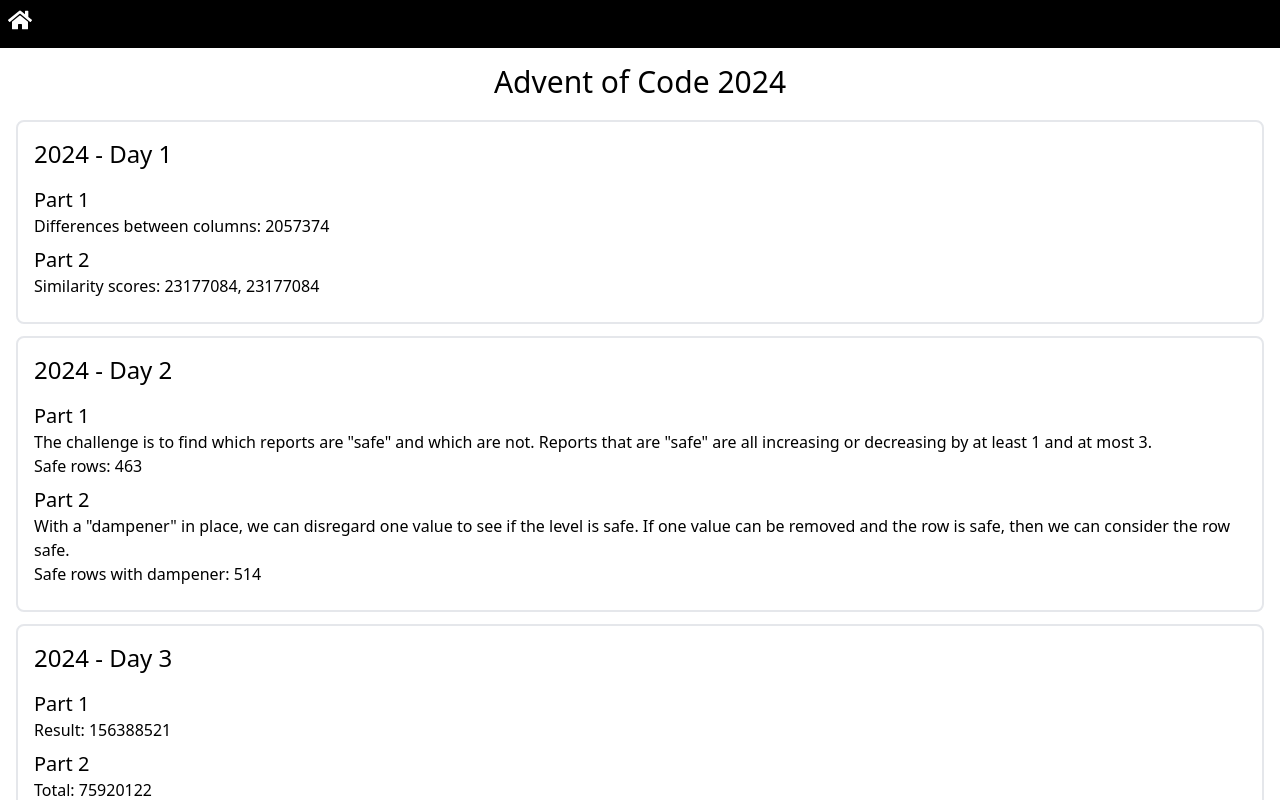
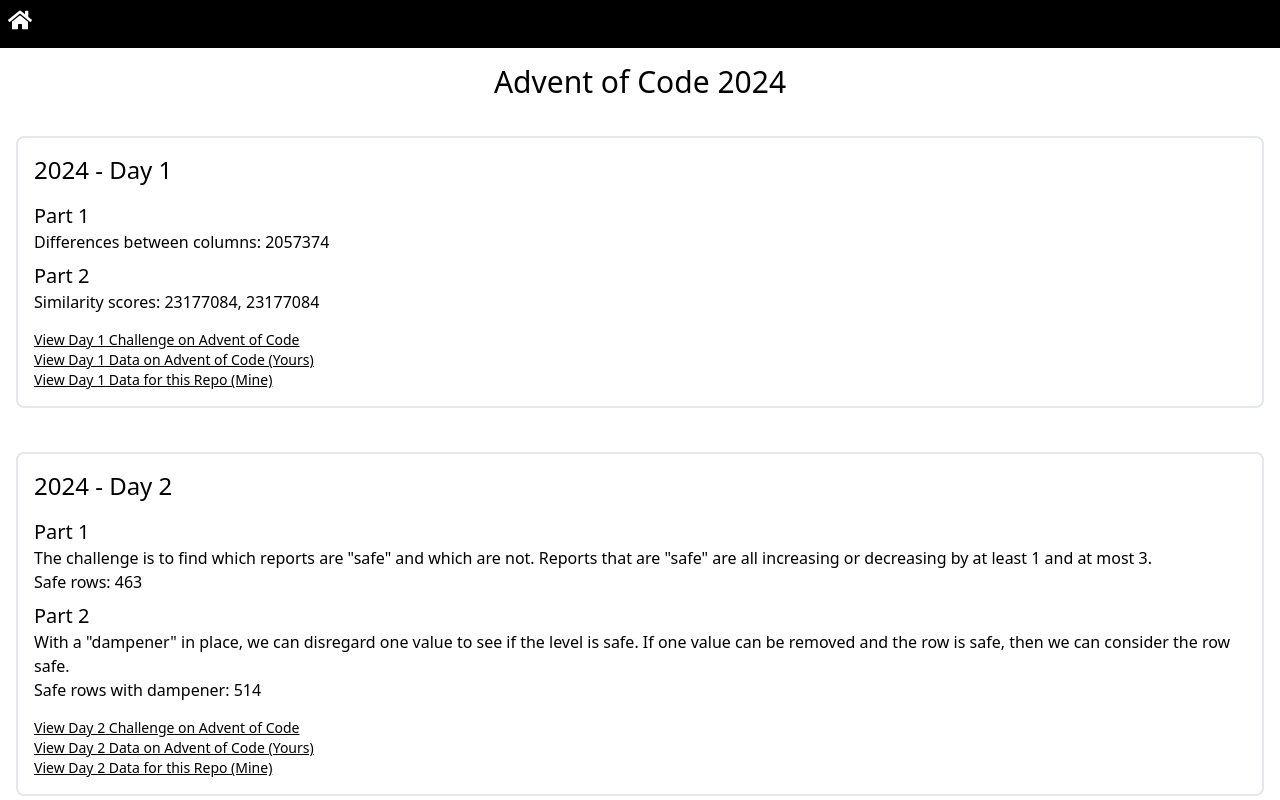
Before and after one commit to coolinmc6/medium, a Next.js app: page /advent-of-code/2024 in a window 1280 px wide. Shown: the top 800 px of the page. Built offline with nearby package versions, Linux system fonts and the light colour scheme.

Commit message:
Add links for each day

```diff
--- /dev/null
+++ b/src/app/util/aoc-helpers.ts
@@ -0,0 +1,14 @@
+export const getOfficialUrl = (year: number, day: number) =>
+  `https://adventofcode.com/${year}/day/${day}`;
+export const getOfficialInputDataUrl = (year: number, day: number) =>
+  `https://adventofcode.com/${year}/day/${day}/input`;
+export const getRepoInputDataUrl = (year: number, day: number) =>
+  `/aoc/${year}/day${day}.txt`;
+
+export const getLinks = (year: number, day: number) => {
+  return {
+    officialUrl: getOfficialUrl(year, day),
+    officialInputDataUrl: getOfficialInputDataUrl(year, day),
+    repoInputDataUrl: getRepoInputDataUrl(year, day),
+  };
+};
--- a/src/ui/aoc-components/DayWrapper.tsx
+++ b/src/ui/aoc-components/DayWrapper.tsx
@@ -1,4 +1,7 @@
 import type { PropsWithChildren } from "react";
+import { getLinks } from "@/app/util/aoc-helpers";
+import { SiAdventofcode } from "react-icons/si";
+import Link from "next/link";
 
 type DayWrapperProps = {
   day: number;
@@ -6,12 +9,40 @@
 } & PropsWithChildren;
 
 export const DayWrapper = ({ children, day, year }: DayWrapperProps) => {
+  const links = getLinks(year, day);
+  console.log(links);
   return (
     <div className="p-4 border-2 border-gray-200 rounded-lg my-4">
       <h2 className="text-2xl bold mb-4">
         {year} - Day {day}
       </h2>
       {children}
+      <div className="mt-4 flex flex-col">
+        <Link
+          href={links.officialUrl}
+          target="_blank"
+          rel="noopener noreferrer"
+          className="text-sm underline"
+        >
+          View Day {day} Challenge on Advent of Code
+        </Link>
+        <Link
+          href={links.officialInputDataUrl}
+          target="_blank"
+          rel="noopener noreferrer"
+          className="text-sm underline"
+        >
+          View Day {day} Data on Advent of Code (Yours)
+        </Link>
+        <Link
+          href={links.repoInputDataUrl}
+          target="_blank"
+          rel="noopener noreferrer"
+          className="text-sm underline"
+        >
+          View Day {day} Data for this Repo (Mine)
+        </Link>
+      </div>
     </div>
   );
 };
--- a/tailwind.config.ts
+++ b/tailwind.config.ts
@@ -1,11 +1,7 @@
 import type { Config } from "tailwindcss";
 
 const config: Config = {
-  content: [
-    "./src/pages/**/*.{js,ts,jsx,tsx,mdx}",
-    "./src/components/**/*.{js,ts,jsx,tsx,mdx}",
-    "./src/app/**/*.{js,ts,jsx,tsx,mdx}",
-  ],
+  content: ["./src/**/*.{js,ts,jsx,tsx,mdx}"],
   theme: {
     extend: {
       backgroundImage: {
```
